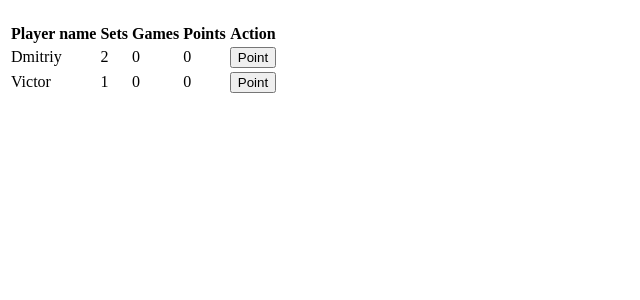
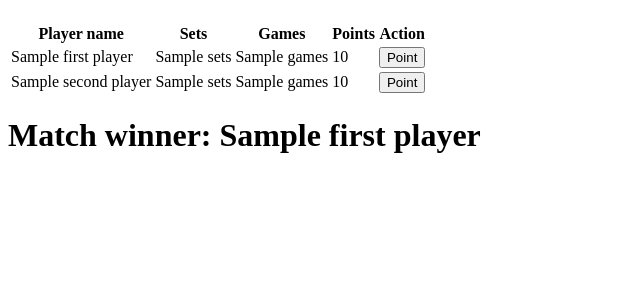
Before and after one commit to TheEmpressDiadema/tennis-scoreboard, a Python web app: template frontend/templates/match_score.html in a window 1280 px wide. Shown: the part 58-358 px from the top of the page, without its empty margins (0-640 px from the left). Run offline with Jinja, Linux system fonts and the light colour scheme; the template is opened without the code that fills it: most values are stand-ins (such as "Sample title", 1, 10 or a date in 2020).

Commit message:
feat: implemented basic frontend

```diff
--- a/frontend/templates/match_score.html
+++ b/frontend/templates/match_score.html
@@ -12,18 +12,33 @@
             <th>Action</th>
         </tr>
         <tr>
-            <td>Dmitriy</td>
-            <td>2</td>
-            <td>0</td>
-            <td>0</td>
-            <td><button>Point</button></td>
+            <td>{{ match_schema.first_player.name }}</td>
+            <td>{{ match_schema.score.first_player_score.sets }}</td>
+            <td>{{ match_schema.score.first_player_score.games }}</td>
+            <td>{{ match_schema.score.first_player_score.points }}</td>
+            <td>
+                <form action="/match-score?uuid={{ match_schema.uuid }}" method="post">
+                    <input type="hidden" name="score_to_change" value="first_player_score">
+                    <button type="submit">Point</button>
+                </form>
+            </td>
         </tr>
         <tr>
-            <td>Victor</td>
-            <td>1</td>
-            <td>0</td>
-            <td>0</td>
-            <td><button>Point</button></td>
+            <td>{{ match_schema.second_player.name }}</td>
+            <td>{{ match_schema.score.second_player_score.sets }}</td>
+            <td>{{ match_schema.score.second_player_score.games }}</td>
+            <td>{{ match_schema.score.second_player_score.points }}</td>
+            <td>
+                <form action="/match-score?uuid={{ match_schema.uuid }}" method="post">
+                    <input type="hidden" name="score_to_change" value="second_player_score">
+                    <button type="submit">Point</button>
+                </form>
+            </td>
         </tr>
     </table>
+{% if match_schema.winner_id == match_schema.first_player.id %}
+    <h1>Match winner: {{ match_schema.first_player.name }}</h1>
+{% elif match_schema.winner_id == match_schema.second_player.id %}
+    <h1>Match winner: {{ match_schema.second_player.name }}</h1>
+{% endif %}
 {% endblock %}
```
